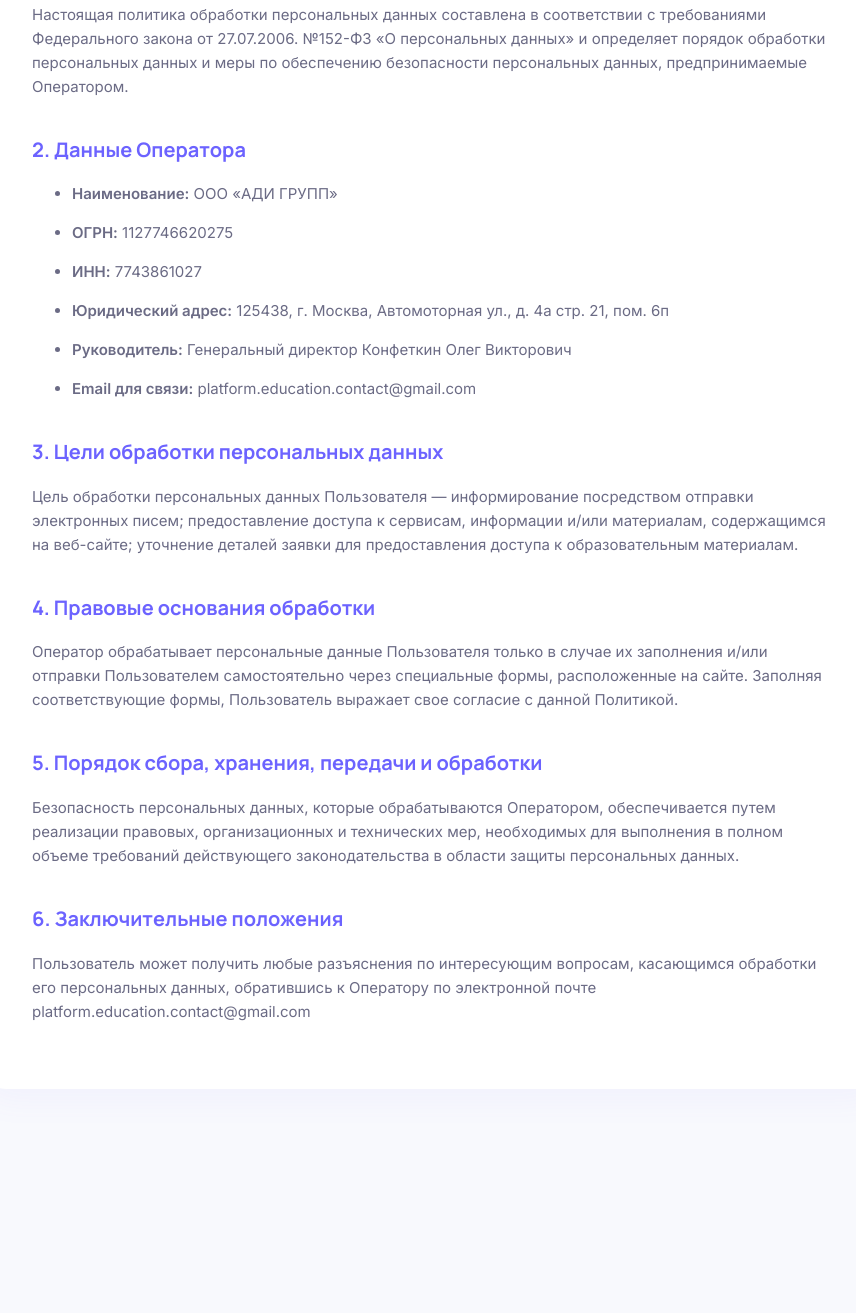
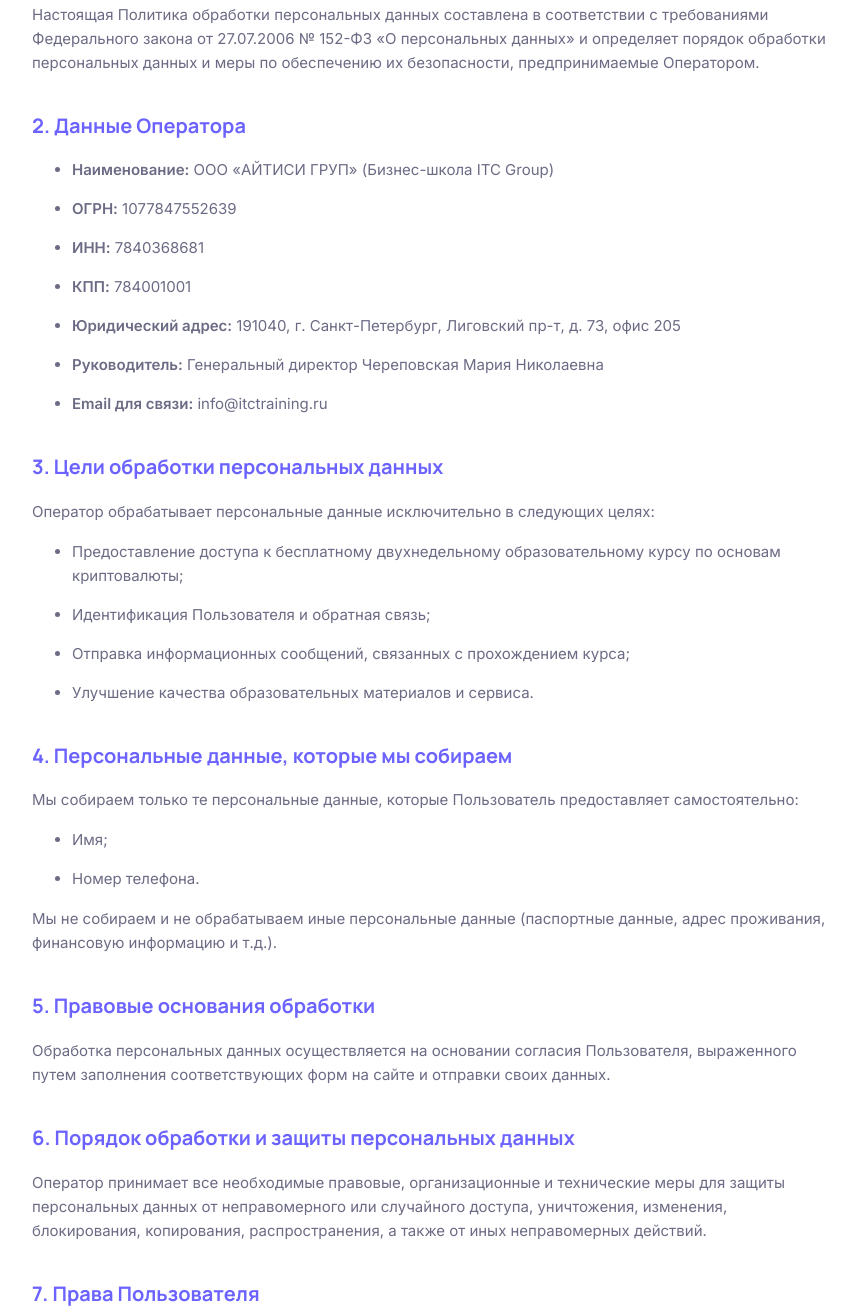
Before and after one commit to OldManLazlo/site, a plain HTML site: page Crypto_Site1/policy/index.html in a window 1280 px wide. Shown: the part 351-1664 px from the top of the page, without its empty margins (208-1064 px from the left). Before the commit the page ends 1500 px from the top, so only its background shows below. Drawn offline with Linux system fonts and the light colour scheme.

Commit message:
Update index.html

```diff
--- a/Crypto_Site1/policy/index.html
+++ b/Crypto_Site1/policy/index.html
@@ -3,7 +3,7 @@
 <head>
     <meta charset="UTF-8">
     <meta name="viewport" content="width=device-width, initial-scale=1.0">
-    <title>Политика конфиденциальности</title>
+    <title>Политика обработки персональных данных</title>
     <link href="https://fonts.googleapis.com/css2?family=Inter:wght@400;600&family=Manrope:wght@700;800&display=swap" rel="stylesheet">
     <style>
         body { font-family: 'Inter', sans-serif; line-height: 1.6; color: #1a1a2e; background: #f8f9fd; margin: 0; padding: 60px 20px; }
@@ -33,31 +33,61 @@
         <div class="date">Дата публикации: 03.04.2026 г.</div>
 
         <h2>1. Общие положения</h2>
-        <p>Настоящая политика обработки персональных данных составлена в соответствии с требованиями Федерального закона от 27.07.2006. №152-ФЗ «О персональных данных» и определяет порядок обработки персональных данных и меры по обеспечению безопасности персональных данных, предпринимаемые Оператором.</p>
+        <p>Настоящая Политика обработки персональных данных составлена в соответствии с требованиями Федерального закона от 27.07.2006 № 152-ФЗ «О персональных данных» и определяет порядок обработки персональных данных и меры по обеспечению их безопасности, предпринимаемые Оператором.</p>
 
         <h2>2. Данные Оператора</h2>
         <ul>
-            <li><strong>Наименование:</strong> ООО «АДИ ГРУПП»</li>
-            <li><strong>ОГРН:</strong> 1127746620275</li>
-            <li><strong>ИНН:</strong> 7743861027</li>
-            <li><strong>Юридический адрес:</strong> 125438, г. Москва, Автомоторная ул., д. 4а стр. 21, пом. 6п</li>
-            <li><strong>Руководитель:</strong> Генеральный директор Конфеткин Олег Викторович</li>
-            <li><strong>Email для связи:</strong> platform.education.contact@gmail.com</li>
+            <li><strong>Наименование:</strong> ООО «АЙТИСИ ГРУП» (Бизнес-школа ITC Group)</li>
+            <li><strong>ОГРН:</strong> 1077847552639</li>
+            <li><strong>ИНН:</strong> 7840368681</li>
+            <li><strong>КПП:</strong> 784001001</li>
+            <li><strong>Юридический адрес:</strong> 191040, г. Санкт-Петербург, Лиговский пр-т, д. 73, офис 205</li>
+            <li><strong>Руководитель:</strong> Генеральный директор Череповская Мария Николаевна</li>
+            <li><strong>Email для связи:</strong> info@itctraining.ru</li>
         </ul>
 
         <h2>3. Цели обработки персональных данных</h2>
-        <p>Цель обработки персональных данных Пользователя — информирование посредством отправки электронных писем; предоставление доступа к сервисам, информации и/или материалам, содержащимся на веб-сайте; уточнение деталей заявки для предоставления доступа к образовательным материалам.</p>
+        <p>Оператор обрабатывает персональные данные исключительно в следующих целях:</p>
+        <ul>
+            <li>Предоставление доступа к бесплатному двухнедельному образовательному курсу по основам криптовалюты;</li>
+            <li>Идентификация Пользователя и обратная связь;</li>
+            <li>Отправка информационных сообщений, связанных с прохождением курса;</li>
+            <li>Улучшение качества образовательных материалов и сервиса.</li>
+        </ul>
 
-        <h2>4. Правовые основания обработки</h2>
-        <p>Оператор обрабатывает персональные данные Пользователя только в случае их заполнения и/или отправки Пользователем самостоятельно через специальные формы, расположенные на сайте. Заполняя соответствующие формы, Пользователь выражает свое согласие с данной Политикой.</p>
+        <h2>4. Персональные данные, которые мы собираем</h2>
+        <p>Мы собираем только те персональные данные, которые Пользователь предоставляет самостоятельно:</p>
+        <ul>
+            <li>Имя;</li>
+            <li>Номер телефона.</li>
+        </ul>
+        <p>Мы не собираем и не обрабатываем иные персональные данные (паспортные данные, адрес проживания, финансовую информацию и т.д.).</p>
 
-        <h2>5. Порядок сбора, хранения, передачи и обработки</h2>
-        <p>Безопасность персональных данных, которые обрабатываются Оператором, обеспечивается путем реализации правовых, организационных и технических мер, необходимых для выполнения в полном объеме требований действующего законодательства в области защиты персональных данных.</p>
+        <h2>5. Правовые основания обработки</h2>
+        <p>Обработка персональных данных осуществляется на основании согласия Пользователя, выраженного путем заполнения соответствующих форм на сайте и отправки своих данных.</p>
 
-        <h2>6. Заключительные положения</h2>
-        <p>Пользователь может получить любые разъяснения по интересующим вопросам, касающимся обработки его персональных данных, обратившись к Оператору по электронной почте platform.education.contact@gmail.com</p>
+        <h2>6. Порядок обработки и защиты персональных данных</h2>
+        <p>Оператор принимает все необходимые правовые, организационные и технические меры для защиты персональных данных от неправомерного или случайного доступа, уничтожения, изменения, блокирования, копирования, распространения, а также от иных неправомерных действий.</p>
+
+        <h2>7. Права Пользователя</h2>
+        <p>Пользователь имеет право:</p>
+        <ul>
+            <li>Получать информацию об обработке своих персональных данных;</li>
+            <li>Требовать уточнения, блокирования или уничтожения своих персональных данных;</li>
+            <li>Отозвать согласие на обработку персональных данных, направив соответствующее уведомление на email: info@itctraining.ru.</li>
+        </ul>
+        <p>Отзыв согласия влечёт прекращение обработки персональных данных в течение 10 рабочих дней.</p>
+
+        <h2>8. Сроки хранения персональных данных</h2>
+        <p>Персональные данные хранятся в течение срока, необходимого для достижения целей обработки, или в течение срока, установленного действующим законодательством.</p>
+
+        <h2>9. Заключительные положения</h2>
+        <p>Пользователь может получить любые разъяснения по вопросам обработки персональных данных, обратившись к Оператору по электронной почте <strong>info@itctraining.ru</strong>.</p>
+        <p>Оператор оставляет за собой право вносить изменения в настоящую Политику. Новая редакция Политики вступает в силу с момента её размещения на сайте.</p>
+
+        <p style="margin-top: 40px; font-size: 14px; color: #888;">
+            © 2026 ООО «АЙТИСИ ГРУП» (Бизнес-школа ITC Group). Все права защищены.
+        </p>
     </div>
-
 </body>
-
 </html>
```
